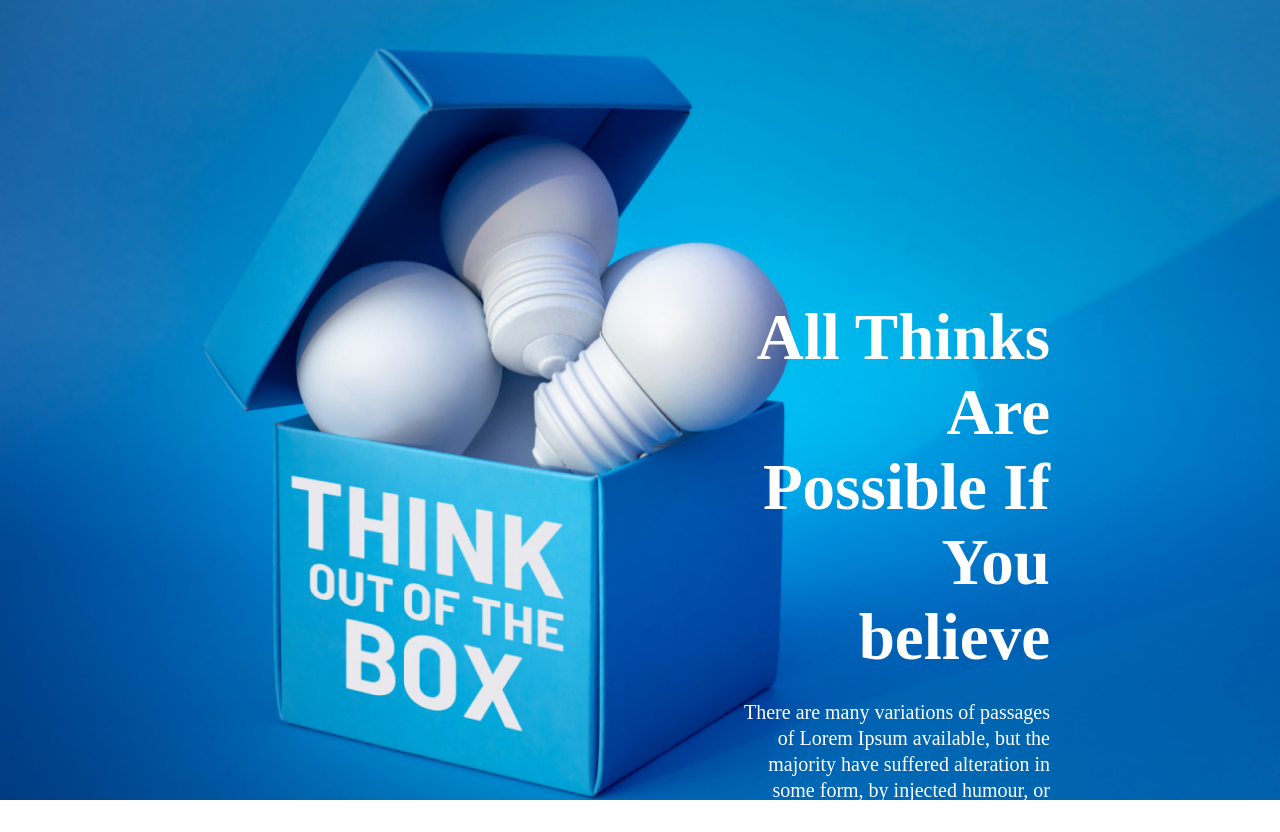
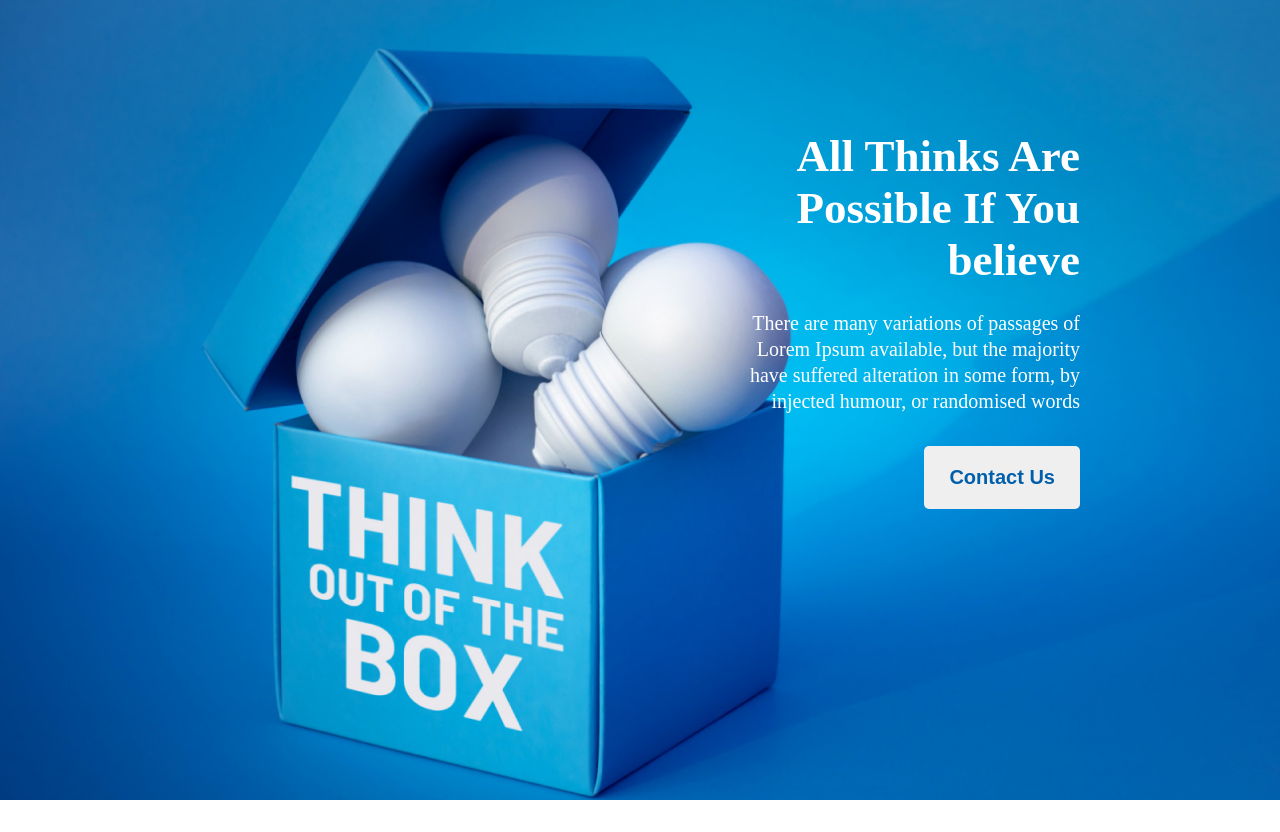
Before and after one commit to FSD-Tanvir/new-year-new-me, a plain HTML site: page index.html in a window 1280 px wide. Shown: the top 832 px of the page. Drawn offline with Linux system fonts and the light colour scheme.

Commit message:
updated css

```diff
--- a/styles/style.css
+++ b/styles/style.css
@@ -52,7 +52,7 @@ header{
 .header-container{
     display: flex;
     flex-direction: row-reverse;
-    padding: 300px 230px 300px 230px;
+    padding: 130px 200px;
     gap: 200px;
 }
 
@@ -63,7 +63,7 @@ header{
 
 .header-title{
     color: #FFF;
-    font-size: 65px;
+    font-size: 45px;
 }
 
 .header-description{
@@ -214,7 +214,7 @@ footer{
 }
 
 .footer-description{
-    font-size: 18px;
+    font-size: 16px;
     line-height: 26px;
 }
 
```
